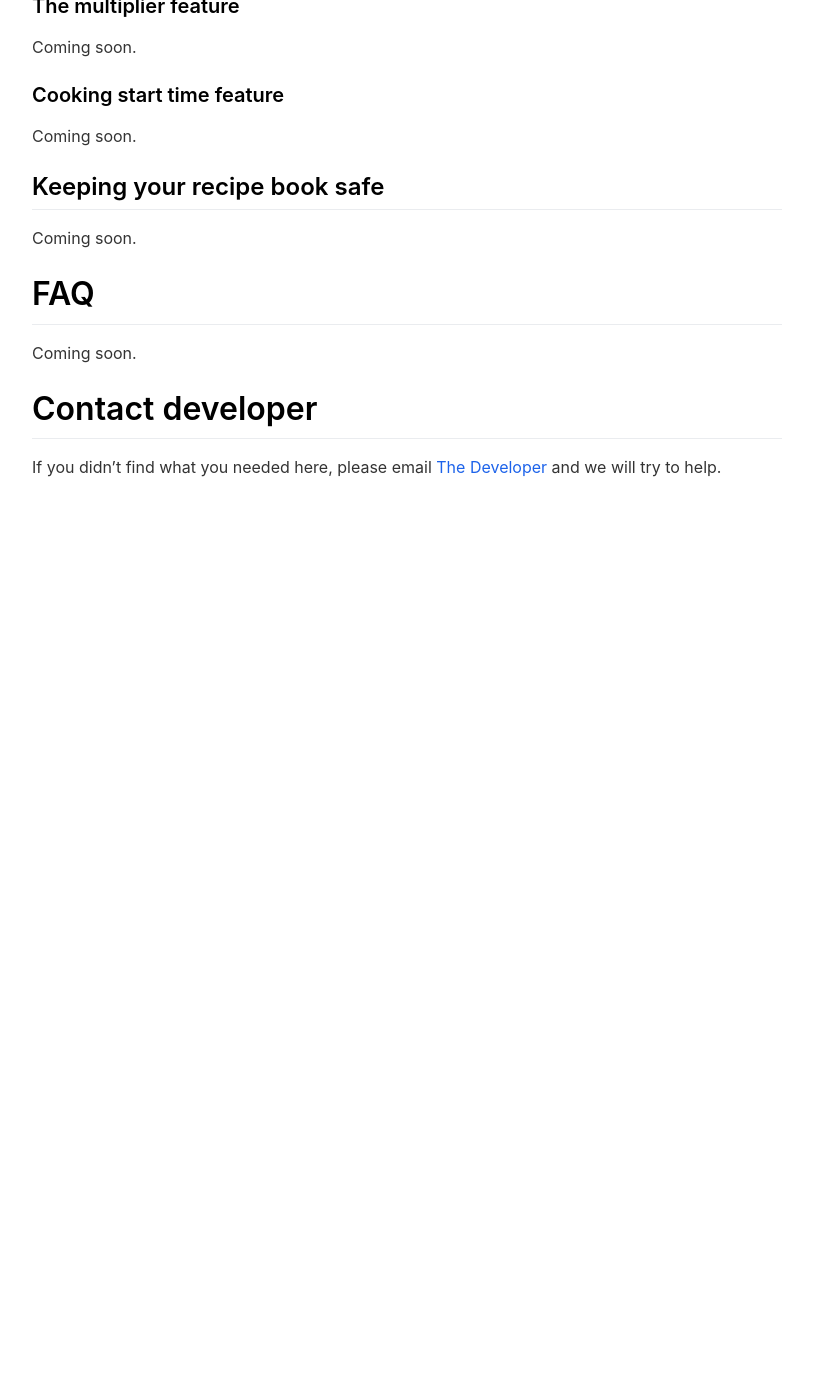
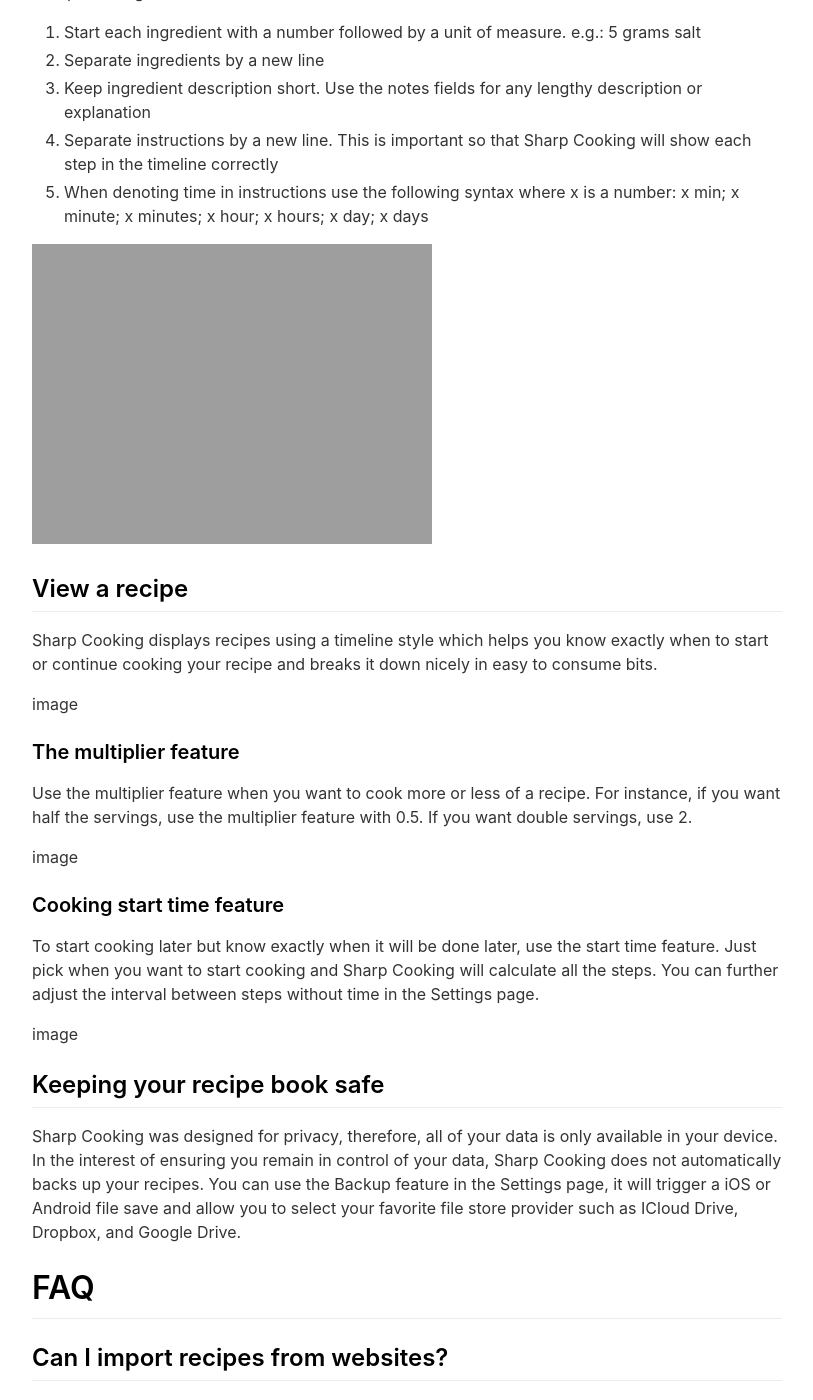
Before and after one commit to jlucaspains/sharp-cooking-pages, a Jekyll site: the page built from _pages/documentation.md, in a window 1280 px wide and 1400 px high, scrolled down 430 px. Shown: the whole window, without its empty margins (233-1046 px from the left). Built offline with Jekyll 4.4.1, drawn with Linux system fonts in a browser that asks for light colours; nearby versions of some CDN libraries; before the commit the page ends 979 px from its top, so only the background shows below that; some of the changed text lies outside the part shown.

Commit message:
Partly built docs

```diff
--- a/_pages/documentation.md
+++ b/_pages/documentation.md
@@ -5,23 +5,49 @@ include_in_header: true
 ---
 
 # Documentation (work in progress)
+Sharp Cooking is your personal cooking app. It is available for both Android and iOS devices (iPhone and iPod).
+
 ## Create or update a recipe
-Coming soon.
+Creating or adjusting a recipe is as simple as it gets. Sharp Cooking's simplicity demand that we only have the absolutely required fields: Image, Title, Source, Ingredients, Instructions, and Notes. There are, however, a few conventions that will help your recipes look and work the best within Sharp Cooking:
+
+1. Start each ingredient with a number followed by a unit of measure. e.g.: 5 grams salt
+2. Separate ingredients by a new line
+3. Keep ingredient description short. Use the notes fields for any lengthy description or explanation
+4. Separate instructions by a new line. This is important so that Sharp Cooking will show each step in the timeline correctly
+5. When denoting time in instructions use the following syntax where x is a number: x min; x minute; x minutes; x hour; x hours; x day; x days
+
+![Android add new recipe](/assets/images/android_newrecipe.png =400x)
 
 ## View a recipe
-Coming soon.
+Sharp Cooking displays recipes using a timeline style which helps you know exactly when to start or continue cooking your recipe and breaks it down nicely in easy to consume bits.
+
+image
 
 ### The multiplier feature
-Coming soon.
+Use the multiplier feature when you want to cook more or less of a recipe. For instance, if you want half the servings, use the multiplier feature with 0.5. If you want double servings, use 2.
+
+image
 
 ### Cooking start time feature
-Coming soon.
+To start cooking later but know exactly when it will be done later, use the start time feature. Just pick when you want to start cooking and Sharp Cooking will calculate all the steps. You can further adjust the interval between steps without time in the Settings page.
+
+image
 
 ## Keeping your recipe book safe
-Coming soon.
+Sharp Cooking was designed for privacy, therefore, all of your data is only available in your device. In the interest of ensuring you remain in control of your data, Sharp Cooking does not automatically backs up your recipes. You can use the Backup feature in the Settings page, it will trigger a iOS or Android file save and allow you to select your favorite file store provider such as ICloud Drive, Dropbox, and Google Drive.
 
 # FAQ
-Coming soon.
+## Can I import recipes from websites?
+Not yet. This is a feature planned for the near future.
+
+## Can I import recipes from other apps?
+No. This is a feature being considered for a future release.
+
+## What languages is Sharp Cooking translated into?
+At the moment, English and Brazilian Portuguese. Expected translations for the near future are: Spanish, French, and Italian.
+
+## What are the features to be released in the next releases?
+The [Changelog page](/changelog) has a road map list with items being considered for future releases.
 
 # Contact developer
-If you didn't find what you needed here, please email [The Developer](mailto:lpains.wp@gmail.com) and we will try to help.
+If you didn't find what you needed here, please email [Our Support Team](mailto:lpains.wp@gmail.com) and we will try to help.
```
Also changed, not shown: assets/images/android_newrecipe.png (added).
